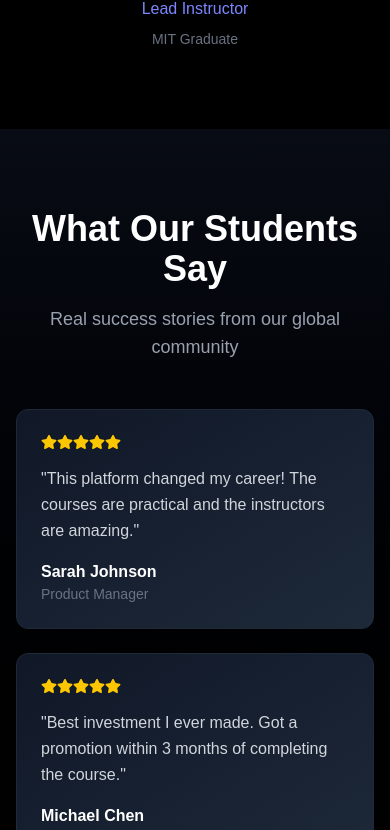
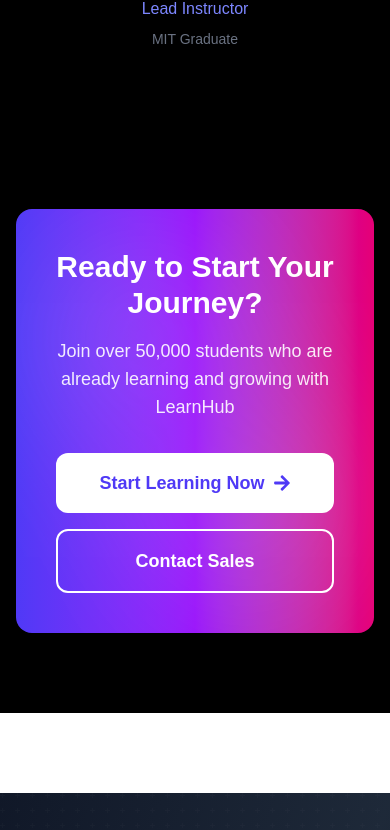
Before and after one commit to xunaiet-faruk/Digital-product-web, a Next.js app: page /about in a window 390 px wide. Shown: the part 4778-5608 px from the top of the page. Built offline with nearby package versions, Linux system fonts and the light colour scheme; no server answers.

Commit message:
final polishing

```diff
--- a/src/app/about/page.jsx
+++ b/src/app/about/page.jsx
@@ -290,50 +290,7 @@
                     </div>
                 </div>
 
-                <div className="bg-gradient-to-b from-gray-900/50 to-black py-20">
-                    <div className="container mx-auto px-4">
-                        <motion.div
-                            initial={{ opacity: 0, y: 20 }}
-                            whileInView={{ opacity: 1, y: 0 }}
-                            viewport={{ once: true }}
-                            className="text-center mb-12"
-                        >
-                            <h2 className="text-4xl md:text-5xl font-bold text-white mb-4">
-                                What Our Students Say
-                            </h2>
-                            <p className="text-gray-400 text-lg">Real success stories from our global community</p>
-                        </motion.div>
 
-                        <div className="grid md:grid-cols-2 lg:grid-cols-3 gap-6">
-                            {[
-                                { name: "Sarah Johnson", role: "Product Manager", content: "This platform changed my career! The courses are practical and the instructors are amazing.", rating: 5 },
-                                { name: "Michael Chen", role: "Software Engineer", content: "Best investment I ever made. Got a promotion within 3 months of completing the course.", rating: 5 },
-                                { name: "Priya Patel", role: "Marketing Director", content: "Finally a learning platform that delivers real value. Highly recommended!", rating: 5 },
-                            ].map((testimonial, index) => (
-                                <motion.div
-                                    key={index}
-                                    initial={{ opacity: 0, y: 20 }}
-                                    whileInView={{ opacity: 1, y: 0 }}
-                                    transition={{ delay: index * 0.1 }}
-                                    viewport={{ once: true }}
-                                    whileHover={{ y: -5 }}
-                                    className="bg-gradient-to-br from-gray-900 to-gray-800 rounded-xl p-6 border border-gray-800"
-                                >
-                                    <div className="flex mb-4">
-                                        {[...Array(testimonial.rating)].map((_, i) => (
-                                            <FaStar key={i} className="text-yellow-400" />
-                                        ))}
-                                    </div>
-                                    <p className="text-gray-300 mb-4 leading-relaxed">"{testimonial.content}"</p>
-                                    <div>
-                                        <p className="text-white font-semibold">{testimonial.name}</p>
-                                        <p className="text-gray-500 text-sm">{testimonial.role}</p>
-                                    </div>
-                                </motion.div>
-                            ))}
-                        </div>
-                    </div>
-                </div>
                 <div className="container mx-auto px-4 py-20">
                     <motion.div
                         initial={{ opacity: 0, y: 20 }}
```
